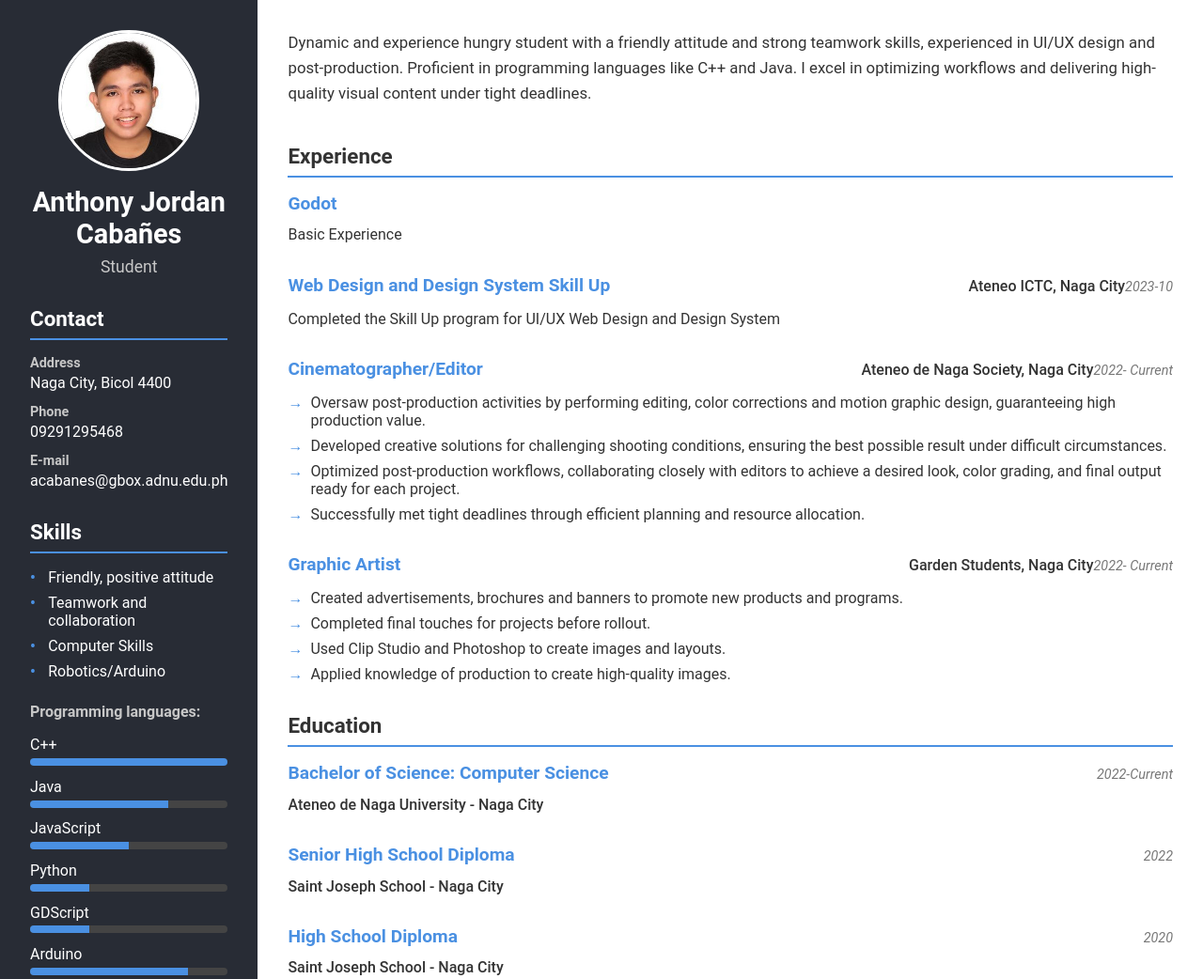
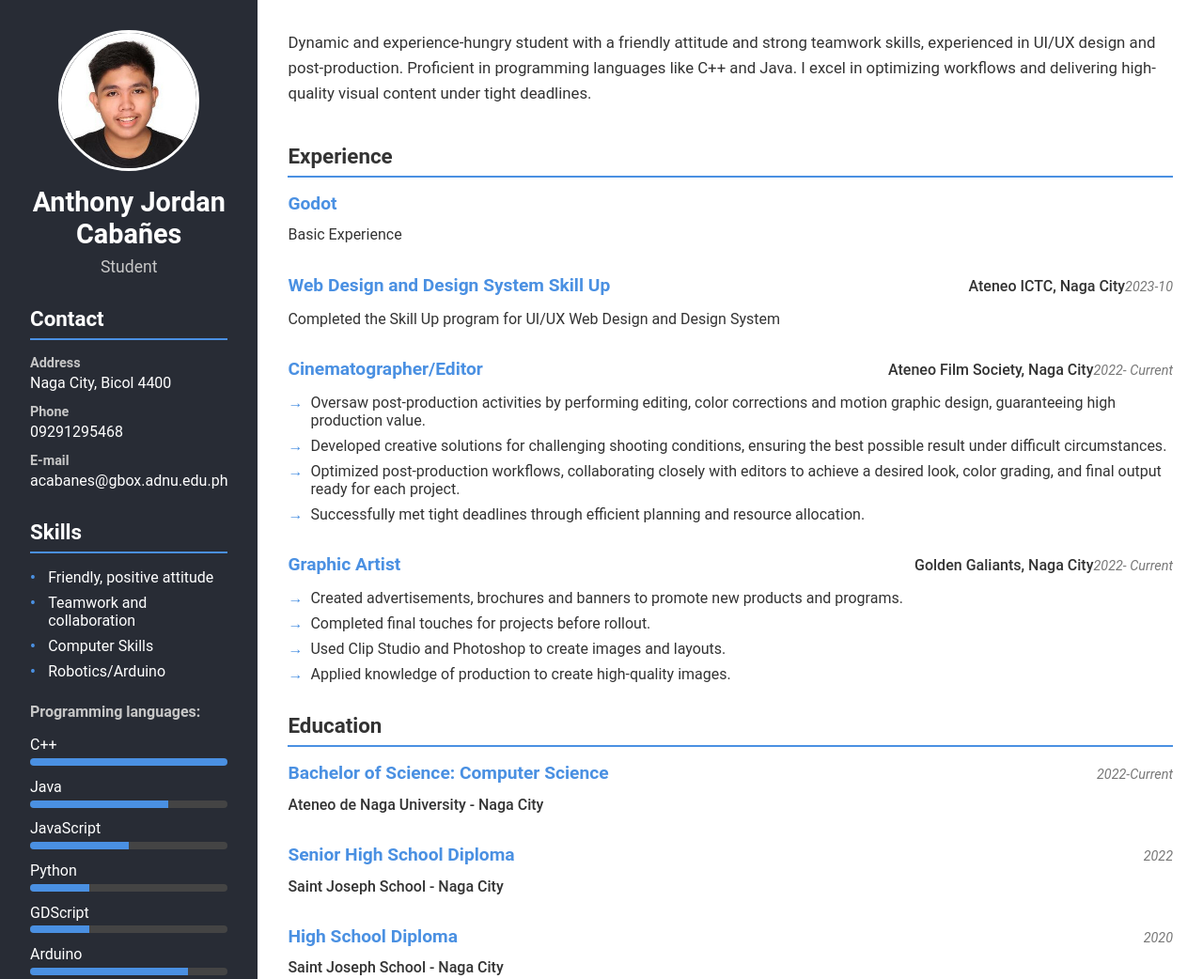
Before and after one commit to Jordeez/CV, a plain HTML site: page index.html in a window 1280 px wide. Shown: the top 1042 px of the page at 94% size. Drawn offline with Linux system fonts and the light colour scheme.

Commit message:
Update index.html

```diff
--- a/index.html
+++ b/index.html
@@ -75,7 +75,7 @@
 
       <main class="main-content">
         <section class="intro">
-          <p>Dynamic and experience hungry student with a friendly attitude and strong teamwork skills, experienced in UI/UX design and post-production. Proficient in programming languages like C++ and Java. I excel in optimizing workflows and delivering high-quality visual content under tight deadlines.</p>
+          <p>Dynamic and experience-hungry student with a friendly attitude and strong teamwork skills, experienced in UI/UX design and post-production. Proficient in programming languages like C++ and Java. I excel in optimizing workflows and delivering high-quality visual content under tight deadlines.</p>
         </section>
 
         <section class="experience">
@@ -100,7 +100,7 @@
           <div class="job">
             <div class="job-header">
               <h3>Cinematographer/Editor</h3>
-              <p class="job-company">Ateneo de Naga Society, Naga City</p>
+              <p class="job-company">Ateneo Film Society, Naga City</p>
               <p class="job-period">2022- Current</p>
             </div>
             <ul class="job-responsibilities">
@@ -114,7 +114,7 @@
           <div class="job">
             <div class="job-header">
               <h3>Graphic Artist</h3>
-              <p class="job-company">Garden Students, Naga City</p>
+              <p class="job-company">Golden Galiants, Naga City</p>
               <p class="job-period">2022- Current</p>
             </div>
             <ul class="job-responsibilities">
```
